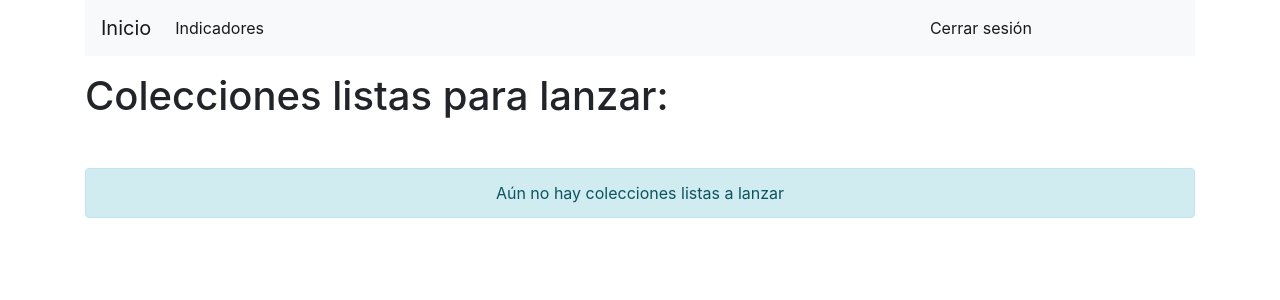
After one commit to gastyciancio/DSSD_grupo5, a Flask app: template app/templates/colecciones/colecciones_ready.html in a window 1280 px wide. The commit adds this page. Shown: the top 300 px of the page. Run offline with Flask 2, Linux system fonts and the light colour scheme; the template is opened without the code that fills it, so the values that code supplies are empty.

```diff
--- a/app/__init__.py
+++ b/app/__init__.py
@@ -60,6 +60,9 @@ def create_app(environment="development"):
     app.add_url_rule("/form_rutas", "rutas_form",ruta.index, methods=["GET"] )
     app.add_url_rule("/crear_rutas", "rutas_create", ruta.ruta_create ,methods=["POST"])
     app.add_url_rule("/indicators", "indicators", indicators.index, methods=["GET"])
+    app.add_url_rule("/coleccion_ready", "coleccion_ready", coleccion.colecctions_ready, methods=["GET"])
+    app.add_url_rule("/lanzar_coleccion/<int:id>", "coleccion_lanzar", coleccion.lanzar, methods=["POST"])
+
 
      # Autenticación
     app.add_url_rule("/iniciar_sesion", "auth_login", auth.login)
--- a/app/helpers/bonita_api.py
+++ b/app/helpers/bonita_api.py
@@ -118,9 +118,10 @@ def current_user_id():
 
 
 # EJEMPLO: execute_next_task('userTask','Planificar colección, fecha y plazos') SE PONE EL NOMBRE DE LA TAREA DONDE ESTAMOS PARADOS
-def execute_next_task(type_task='userTask', name='poner nombre de tarea'):
+def execute_next_task(type_task='userTask', name='poner nombre de tarea', case_id=None):
     reqSession = bonita_auth()
-    case_id = session['case_id']
+    if case_id == None:
+        case_id = session['case_id']
 
     api_url = "http://localhost:8080/bonita/API/bpm/" + str(type_task) +'?f=caseId='+str(case_id)+'&f=name='+name
     headers = {'X-Bonita-API-Token': session['X-Bonita-API-Token']}
--- /dev/null
+++ b/app/templates/colecciones/colecciones_ready.html
@@ -0,0 +1,40 @@
+{% extends "layout.html" %}
+
+{% block body %}
+
+{% include 'navbar.html' %}
+
+<h1 class="mt-3">Colecciones listas para lanzar: </h1>
+
+{% if cols %}
+    {% for collection in cols %}
+    <form action="/lanzar_coleccion/{{collection.case_id}}" enctype="multipart/form-data"  method="post">
+        <table class="table table-bordered table-hover mt-5">
+            <thead class="table-info">
+                <tr>
+                    <th class="text-center" scope="col">NOMBRE: {{collection.nombre}}</th>
+                    <th class="text-center" scope="col">DESCRIPCIÓN: {{collection.descripcion}}</th>
+                    <th class="text-center" scope="col">FECHA: {{collection.fecha}}</th>
+                </tr>
+            </thead>
+            <tbody>
+                {% for model in collection.models %}
+                    <tr>
+                        <td class="text-center" scope="row">{{model.name}}</td>
+                        <td class="text-center" scope="row">{{model.description}}</td>
+                        <td class="text-center" scope="row">{{model.type}}</td>
+                    </tr>
+                {% endfor %}
+            </tbody>
+        </table>
+        <button type="submit" class="btn btn-primary mt-3"> Lanzar </button>
+    </form>
+    {% endfor %}
+
+{% else %}
+    <div class="alert alert-info text-center mt-5">
+        Aún no hay colecciones listas a lanzar
+    </div>
+{% endif %}
+
+{% endblock %}
--- a/app/templates/navbar.html
+++ b/app/templates/navbar.html
@@ -20,6 +20,12 @@
         <li class="nav-item active">
           <a class="nav-link {{'active' if request.endpoint == '/indicators'}}" href="{{url_for('indicators')}}" >Indicadores</a>
         </li>
+
+        {% if tiene_permiso("admin") %}
+        <li class="nav-item active">
+          <a class="nav-link {{'active' if request.endpoint == '/coleccion_ready'}}" href="{{url_for('coleccion_ready')}}" >Colecciones listas</a>
+        </li>
+        {% endif %}
 
         <li class="nav-item active">
             <a class="nav-link" href="{{url_for('auth_logout')}}" style="margin-left: 650px;">Cerrar sesión</a>
```
Also changed, not shown: app/resources/coleccion.py (+12 -0 lines).
